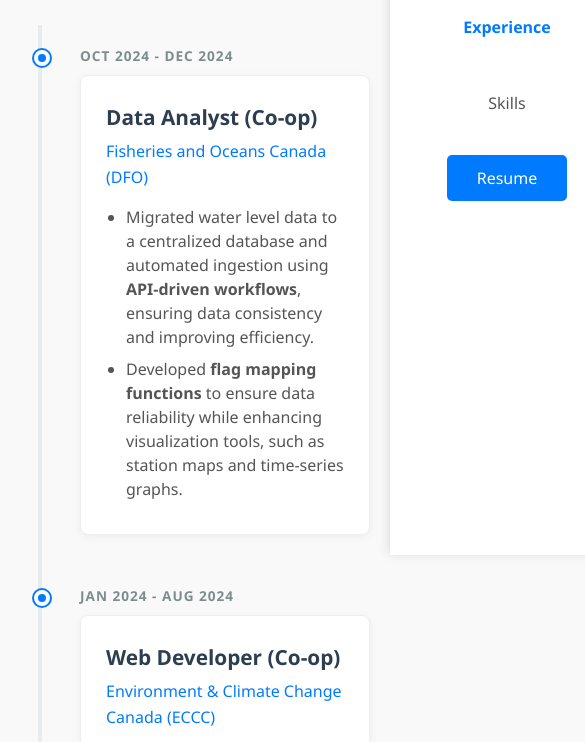
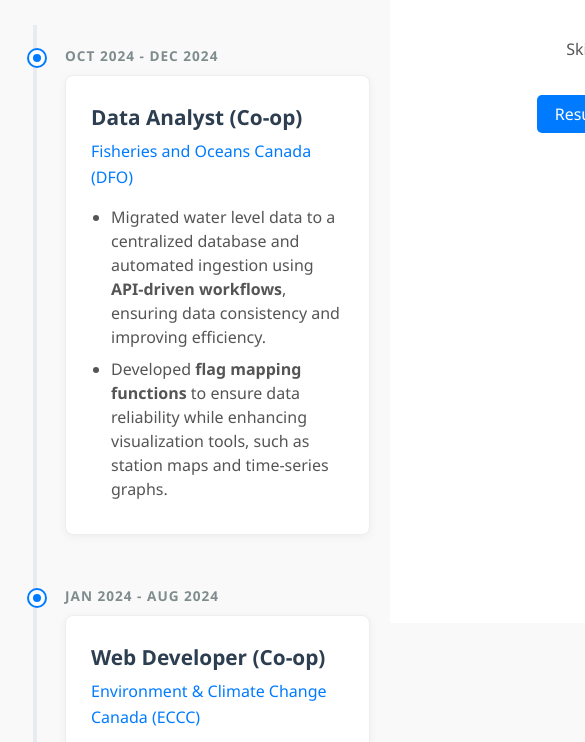
Before and after one commit to meeadvith/meeadvith.github.io, a plain HTML site: page experience.html in a window 390 px wide. Shown: the part 281-1023 px from the top of the page, 585 px wide, since content can reach past the window. Drawn offline with Linux system fonts and the light colour scheme.

Commit message:
fix: mobile layout

```diff
--- a/style.css
+++ b/style.css
@@ -1,4 +1,6 @@
-/* --- RESET & GLOBAL VARIABLES --- */
+/* =========================================
+   1. RESET & GLOBAL VARIABLES
+   ========================================= */
 * {
     margin: 0;
     padding: 0;
@@ -13,6 +15,7 @@ body {
     display: flex;
     flex-direction: column;
     min-height: 100vh;
+    overflow-x: hidden; /* Prevents horizontal scroll on small screens */
 }
 
 .container {
@@ -31,7 +34,9 @@ ul {
     list-style: none;
 }
 
-/* --- NAVIGATION BAR --- */
+/* =========================================
+   2. NAVIGATION BAR
+   ========================================= */
 .navbar {
     position: sticky;
     top: 0;
@@ -73,6 +78,7 @@ ul {
     font-weight: 700;
 }
 
+/* Resume Button Style */
 .btn-resume {
     background: #007bff;
     color: #fff !important;
@@ -85,7 +91,9 @@ ul {
     background: #0056b3;
 }
 
-/* --- HERO SECTION (Home Page) --- */
+/* =========================================
+   3. HERO SECTION (Home Page)
+   ========================================= */
 .hero {
     flex: 1; /* Pushes footer down */
     display: flex;
@@ -94,6 +102,8 @@ ul {
     text-align: center;
     padding: 50px 20px;
     background: #fff;
+    /* FIX: Use min-height to prevent scrolling issues on mobile */
+    min-height: 60vh;
 }
 
 .hero h1 {
@@ -131,6 +141,10 @@ ul {
     color: #fff;
 }
 
+.btn-primary:hover {
+    background: #0056b3;
+}
+
 .btn-outline {
     border: 2px solid #007bff;
     color: #007bff;
@@ -141,7 +155,9 @@ ul {
     color: #fff;
 }
 
-/* --- PROJECTS PAGE --- */
+/* =========================================
+   4. PROJECTS & SKILLS SECTIONS
+   ========================================= */
 .page-section {
     padding: 60px 0;
     flex: 1;
@@ -155,6 +171,7 @@ ul {
     position: relative;
 }
 
+/* Underline for titles */
 .section-title::after {
     content: '';
     display: block;
@@ -164,6 +181,7 @@ ul {
     margin: 10px auto 0;
 }
 
+/* Projects Grid Layout */
 .project-grid {
     display: grid;
     grid-template-columns: repeat(auto-fit, minmax(320px, 1fr));
@@ -231,11 +249,7 @@ ul {
     align-self: flex-start;
 }
 
-.project-link:hover {
-    color: #007bff;
-}
-
-/* --- SKILLS PAGE --- */
+/* Skills Layout */
 .skills-container {
     display: grid;
     grid-template-columns: repeat(auto-fit, minmax(300px, 1fr));
@@ -265,33 +279,9 @@ ul {
     margin-right: 5px;
 }
 
-/* --- FOOTER --- */
-footer {
-    background: #2c3e50;
-    color: #fff;
-    padding: 30px 0;
-    text-align: center;
-    margin-top: auto;
-}
-
-.footer-content {
-    display: flex;
-    flex-direction: column;
-    align-items: center;
-    gap: 15px;
-}
-
-.socials a {
-    color: #fff;
-    font-size: 1.5rem;
-    margin: 0 10px;
-}
-
-.socials a:hover {
-    color: #007bff;
-}
-
-/* --- TIMELINE STYLES --- */
+/* =========================================
+   5. EXPERIENCE TIMELINE
+   ========================================= */
 .timeline {
     position: relative;
     max-width: 800px;
@@ -299,7 +289,7 @@ footer {
     padding: 20px 0;
 }
 
-/* The Vertical Line */
+/* Vertical Line */
 .timeline::after {
     content: '';
     position: absolute;
@@ -307,14 +297,14 @@ footer {
     background-color: #e9ecef;
     top: 0;
     bottom: 0;
-    left: 20px; /* Aligned to left for simplicity */
+    left: 20px;
     margin-left: -2px;
 }
 
 .timeline-item {
     position: relative;
     margin-bottom: 50px;
-    padding-left: 60px; /* Space for the line */
+    padding-left: 60px;
 }
 
 /* The Dot */
@@ -326,7 +316,7 @@ footer {
     border: 4px solid #fff;
     border-radius: 50%;
     top: 5px;
-    left: 14px; /* Centers dot on line */
+    left: 14px;
     z-index: 1;
     box-shadow: 0 0 0 2px #007bff;
 }
@@ -378,9 +368,39 @@ footer {
     line-height: 1.5;
 }
 
-/* --- MOBILE NAVIGATION STYLES --- */
+/* =========================================
+   6. FOOTER
+   ========================================= */
+footer {
+    background: #2c3e50;
+    color: #fff;
+    padding: 30px 0;
+    text-align: center;
+    margin-top: auto;
+}
 
-/* Initially hide the burger on desktop */
+.footer-content {
+    display: flex;
+    flex-direction: column;
+    align-items: center;
+    gap: 15px;
+}
+
+.socials a {
+    color: #fff;
+    font-size: 1.5rem;
+    margin: 0 10px;
+}
+
+.socials a:hover {
+    color: #007bff;
+}
+
+/* =========================================
+   7. MOBILE RESPONSIVENESS (The Hamburger)
+   ========================================= */
+
+/* Hide burger by default on desktop */
 .burger {
     display: none;
     cursor: pointer;
@@ -394,54 +414,65 @@ footer {
     transition: all 0.3s ease;
 }
 
-/* SCREEN SIZE: TABLET & PHONE (Max Width 768px) */
+/* Tablet & Phone Styles */
 @media screen and (max-width: 768px) {
 
-    /* Lock horizontal scrolling when menu is open */
-    body {
-        overflow-x: hidden;
+    /* Navigation Link Styles for Mobile */
+    .nav-links {
+        position: fixed; /* FIX: Prevents scrolling issues */
+        right: 0px;
+        height: 100vh;
+        top: 60px; /* Below navbar */
+        background-color: #fff;
+        display: flex;
+        flex-direction: column;
+        align-items: center;
+        width: 100%; /* Full width drawer */
+        transform: translateX(100%);
+        transition: transform 0.4s ease-in;
+        padding-top: 40px;
+        z-index: 998;
+        overflow-y: auto; /* Allow scroll inside menu if needed */
+        border-top: 1px solid #eee;
+    }
+
+    .nav-links li {
+        margin: 20px 0;
+        opacity: 1;
     }
 
     .burger {
-        display: block; /* Show burger on mobile */
+        display: block; /* Show burger */
     }
 
-    .nav-links {
-        position: absolute;
-        right: 0px;
-        height: 92vh; /* Takes up most of the screen height */
-        top: 60px;    /* Push it down below the navbar */
-        background-color: #fff;
-        display: flex;
-        flex-direction: column; /* Stack links vertically */
-        align-items: center;
-        width: 60%;   /* Width of the slide-out menu */
-        transform: translateX(100%); /* Start hidden to the right */
-        transition: transform 0.4s ease-in;
-        box-shadow: -2px 0 10px rgba(0,0,0,0.1);
-        padding-top: 60px;
-        z-index: 999;
-    }
-
-    /* This class is added by JS to show the menu */
+    /* Class added by JS to slide menu in */
     .nav-active {
         transform: translateX(0%);
     }
 
-    /* Spacing for links inside the mobile menu */
-    .nav-links li {
-        margin: 25px 0;
-        opacity: 1;
-    }
-
-    /* Make the resume button look good in the menu */
+    /* Resume button mobile adjustment */
     .btn-resume {
         width: 100%;
         text-align: center;
-        padding: 12px 30px;
     }
 
-    /* BURGER ANIMATION (Turns into an X) */
+    /* Adjust Hero Text Size */
+    .hero h1 {
+        font-size: 2.2rem;
+    }
+
+    /* Timeline Adjustments */
+    .timeline::after {
+        left: 15px;
+    }
+    .timeline-dot {
+        left: 9px;
+    }
+    .timeline-item {
+        padding-left: 45px;
+    }
+
+    /* Burger Animation to X */
     .toggle .line1 {
         transform: rotate(-45deg) translate(-5px, 6px);
     }
```
